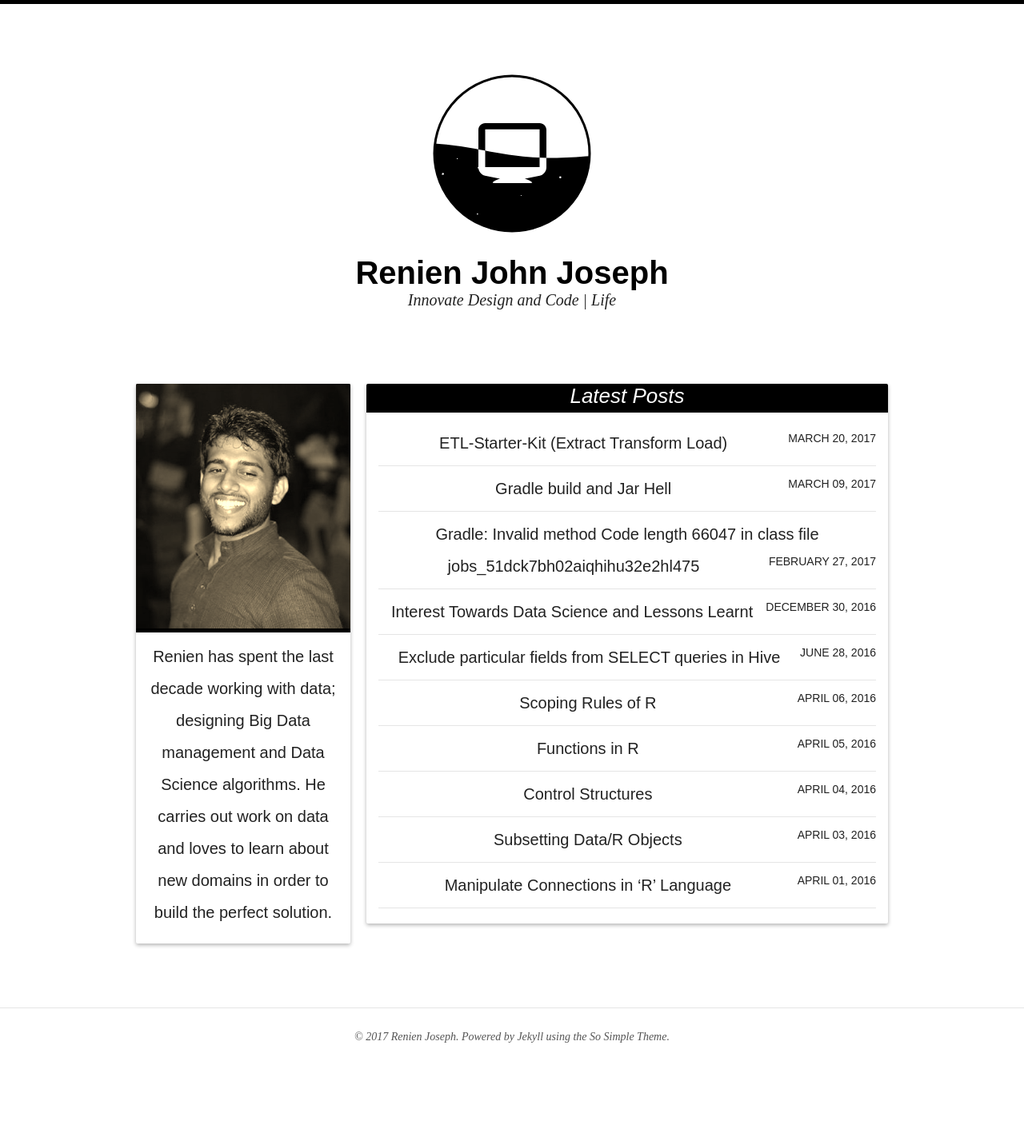
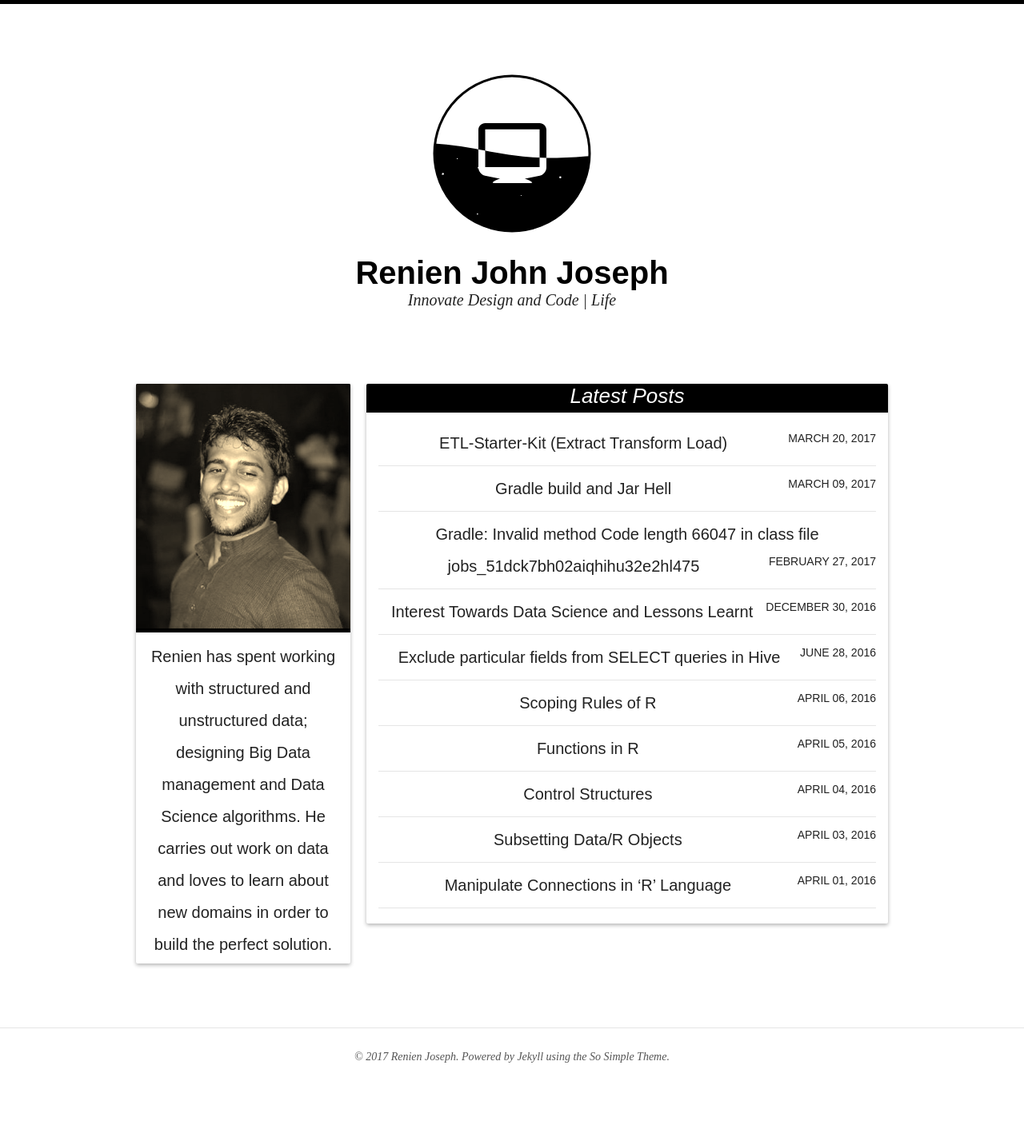
Before and after one commit to Renien/Renien.github.io, a Jekyll site: the page built from index.html, in a window 1280 px wide. Shown: the whole page at 80% size. Built offline with Jekyll 4.4.1, drawn with Linux system fonts in a browser that asks for light colours; nearby versions of some CDN libraries; before the commit the page ends 1407 px from its top, so only the background shows below that.

Commit message:
modified the introduction

```diff
--- a/_includes/index_template.html
+++ b/_includes/index_template.html
@@ -14,7 +14,7 @@
 				<img src="{{ site.url }}/images/bio-photo1.jpg"/>
 			 </div>
 			<div class="grid_desc">
-            Renien has spent the last decade working with data; designing Big Data management and Data Science algorithms. He carries out work on data and loves to learn about new domains in order to build the perfect solution.
+            Renien has spent working with structured and unstructured data; designing Big Data management and Data Science algorithms. He carries out work on data and loves to learn about new domains in order to build the perfect solution.
             </div>
 		</article>
 
```
